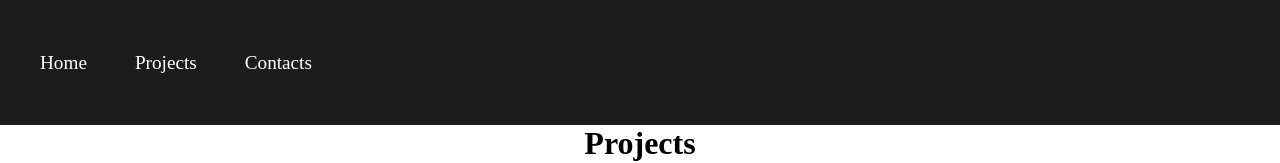
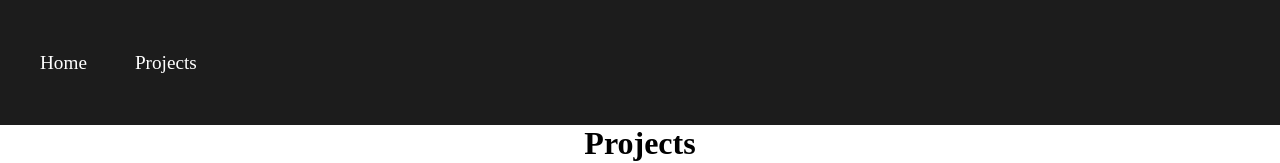
Before and after one commit to Shmyhelskiy/portfolio, a Next.js app: page /projects in a window 1280 px wide. Shown: the top 163 px of the page. Built offline with nearby package versions, Linux system fonts and the light colour scheme.

Commit message:
del contacts page, add 404 page

```diff
--- a/components/Footer.tsx
+++ b/components/Footer.tsx
@@ -6,7 +6,7 @@ const Footer = () => {
     const year: Date  = new Date()
     return (
         <footer className={styles["wrapper"]}>
-        <a href="https://www.linkedin.com/in/oleksandr-shmyhelskyi-6b11b020a/"  className={styles["link"]}>
+        <a href="https://www.linkedin.com/in/shmyhelskyi-oleksandr/"  className={styles["link"]}>
             <Image src="/linkedin.webp" alt="Linkedin" width={25} height={25}/>
             Linkedin
         </a>
--- a/components/Nav.tsx
+++ b/components/Nav.tsx
@@ -5,7 +5,6 @@ const Nav = () => {
         <div className={styles["wrapper"]}>
             <Link href="/" className={styles["link"]}>Home</Link>
             <Link href="/projects" className={styles["link"]}>Projects</Link>
-            <Link href="/contacts" className={styles["link"]}>Contacts</Link>
         </div>
     );
 };
--- /dev/null
+++ b/src/styles/Error.module.css
@@ -0,0 +1,7 @@
+.wrapper {
+  min-height: 80vh;
+  display: flex;
+  align-items: center;
+  flex-direction: column;
+  justify-content: center;
+}
--- a/types.d.ts
+++ b/types.d.ts
@@ -1,6 +1,8 @@
+// Root
 type Root = {
     calculator: calculatorState
 }
+// Calculator types
 type calculatorState = {
     display: string;
     firstOperand: string | null;
@@ -32,3 +34,5 @@ type operationAction = {
         operator: string,
     }
 }
+
+// FlashCards types
```
Also changed, not shown: src/pages/404.tsx (+10 -4 lines), src/pages/contacts/index.tsx (deleted, +0 -11 lines).
